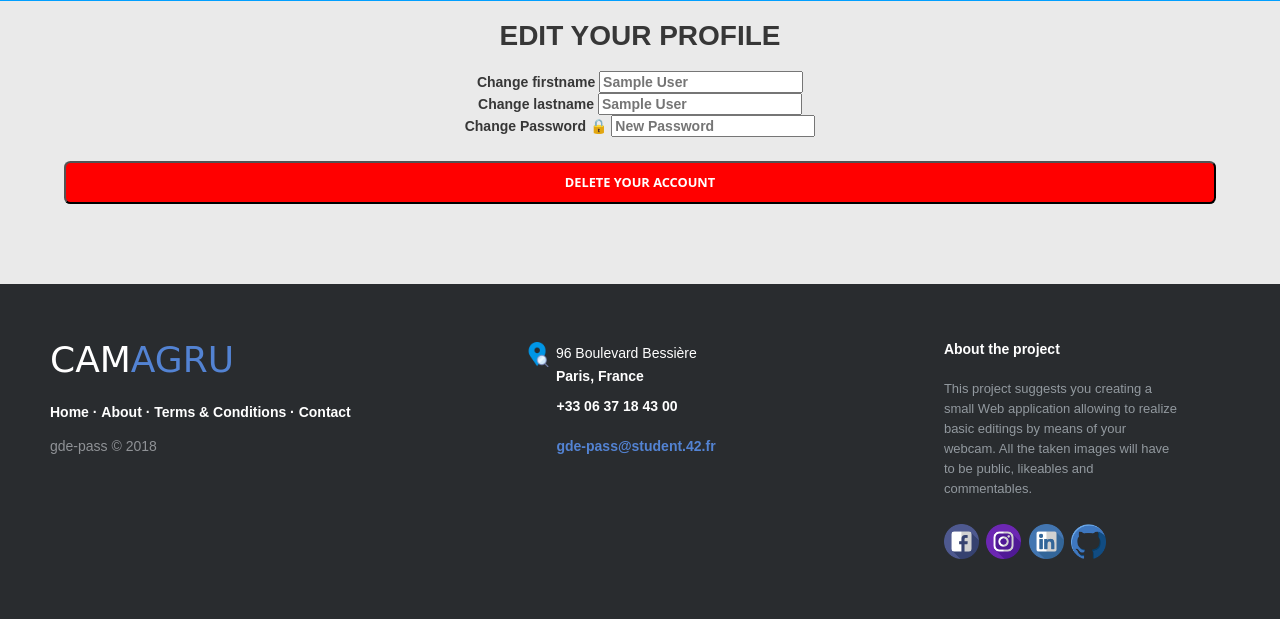
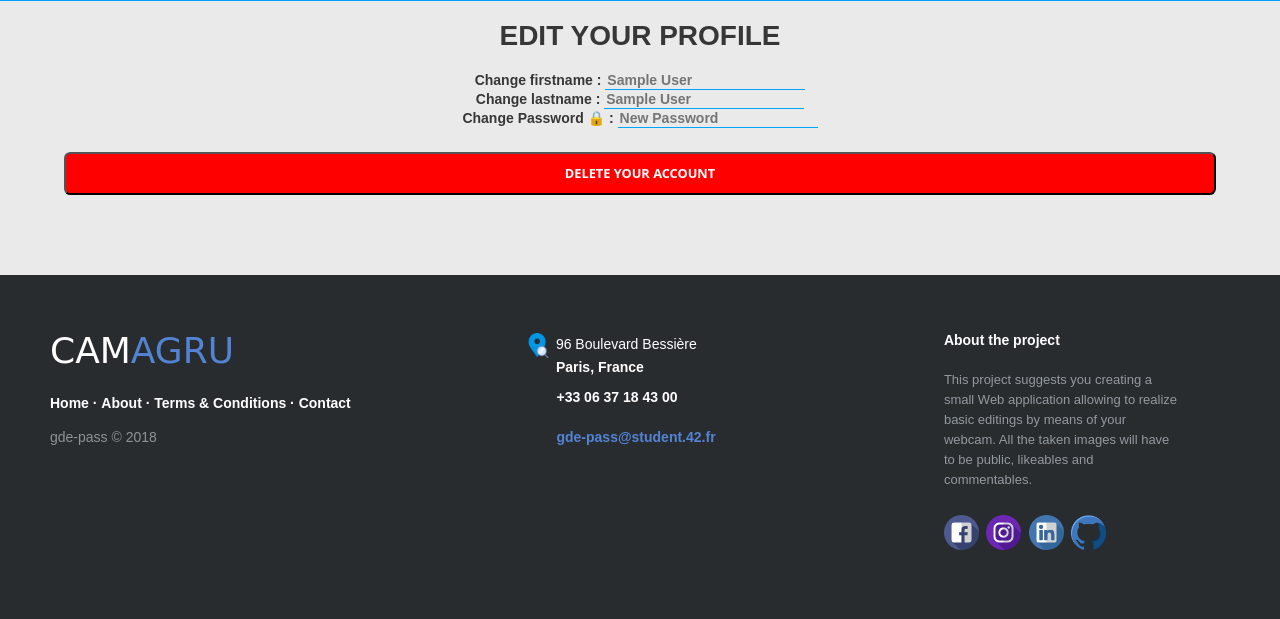
Before and after one commit to gde-pass/Camagru, a PHP site: page /user/setting.php?msg=1 in a window 1280 px wide. Shown: the part 459-1078 px from the top of the page. After the commit the page ends 1009 px from the top, so only its background shows below. Run offline with PHP 8.4, Linux system fonts and the light colour scheme; the visitor is signed in with stand-in values (Sample User, id 1).

Commit message:
Form style

```diff
--- a/www/style/form.css
+++ b/www/style/form.css
@@ -3,6 +3,12 @@
 html{
     background-color: #f3f3f3;
     overflow-y: scroll;
+}
+
+.input-setting {
+  border: none;
+  border-bottom: 1px solid #00a2ff;
+  background-color: #eaeaea
 }
 
 .form-register{
--- a/www/style/general.css
+++ b/www/style/general.css
@@ -5,6 +5,12 @@
  * 2. Prevent iOS text size adjust after orientation change, without disabling
  *    user zoom.
  */
+
+ .input-setting {
+   border: none;
+   border-bottom: 1px solid #00a2ff;
+   background-color: #eaeaea
+ }
 
 html {
   font-family: sans-serif; /* 1 */
--- a/www/user/setting.php
+++ b/www/user/setting.php
@@ -56,14 +56,14 @@
 <form class="form-register" action="/script/script_change_name.php" method="POST">
     <div class="form-row">
         <label>
-            <span>Change firstname</span>
-    <input type="input" name="firstname" placeholder="<?= $_SESSION['firstname']?>"/>
+            <span>Change firstname : </span>
+    <input type="input" name="firstname" placeholder="<?= $_SESSION['firstname']?>" class="input-setting" />
 </label>
 </div>
 <div class="form-row">
     <label>
-        <span>Change lastname</span>
-    <input type="input" name="lastname" placeholder="<?= $_SESSION['lastname']?>"/>
+        <span>Change lastname : </span>
+    <input type="input" name="lastname" placeholder="<?= $_SESSION['lastname']?>" class="input-setting"/>
 </label>
 </div>
     <input type="submit" hidden>
@@ -72,8 +72,8 @@
 <form class="form-forgotten-password" action="/script/script_change_password_logged.php" method="POST">
     <div class="form-row">
         <label>
-            <span>Change Password 🔒</span>
-  <input type="password" placeholder="New Password" name='password' required>
+            <span>Change Password 🔒 : </span>
+  <input type="password" placeholder="New Password" name='password' class="input-setting" required>
 </label>
 </div>
 </form>
```
